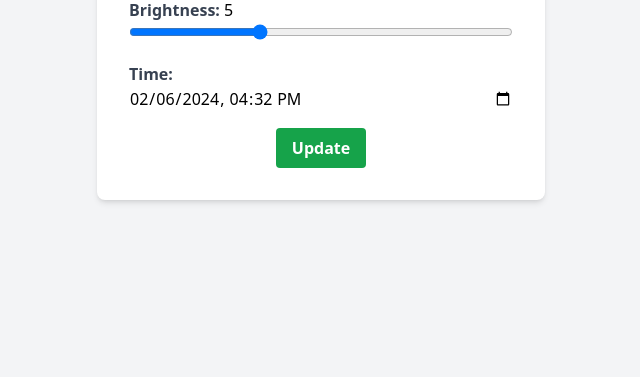
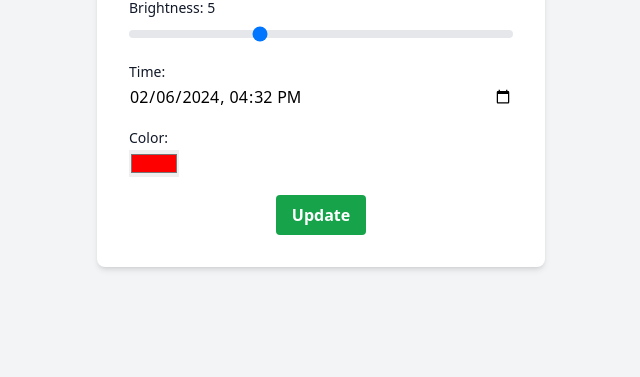
Before and after one commit to gurgleapps/Gurgle-Apps-Word-Clock, a plain HTML site: page src/www/time.html in a window 1280 px wide. Shown: the part 423-800 px from the top of the page, without its empty margins (319-959 px from the left). Drawn offline with Linux system fonts and the light colour scheme; no server answers.

Commit message:
single color time working

```diff
--- a/src/www/time.html
+++ b/src/www/time.html
@@ -68,16 +68,29 @@
       </div>
 
       <div class="mb-4">
-        <label for="brightnessControl" class="text-gray-700 font-semibold">Brightness: </label><span
-          x-text="settings.brightness"></span>
+        <label for="brightnessControl" class="block text-sm font-medium leading-6 text-gray-900">Brightness: <span
+          x-text="settings.brightness"></span></label>
         <input @change="brigtnessUpdated()" type="range" id="brightnessControl" min="0" max="15"
           x-model.number="settings.brightness" step="1" class="w-full">
       </div>
 
       <div class="mb-4">
-        <label for="timeControl" class="text-gray-700 font-semibold">Time:</label>
+        <label for="brightnessControl" class="block text-sm font-medium leading-6 text-gray-900">Brightness: <span
+          x-text="settings.brightness"></span></label>
+        <input @change="brigtnessUpdated()" type="range" id="brightnessControl" min="0" max="15"
+          x-model.number="settings.brightness" step="1" class="w-full h-2 bg-gray-200 rounded-lg appearance-none cursor-pointer dark:bg-gray-700">
+      </div>
+
+      <div class="mb-4">
+        <label for="timeControl" class="block text-sm font-medium leading-6 text-gray-900">Time:</label>
         <input @change="datetimeUpdated()" step="60" type="datetime-local" id="timeControl" x-model="newTimeString"
           class="w-full">
+      </div>
+
+      <!-- single color -->
+      <div class="mb-4">
+        <label for="" class="block text-sm font-medium leading-6 text-gray-900">Color:</label>
+        <input type="color" x-model="singeColorHex">
       </div>
 
       <div class="flex justify-center">
@@ -99,12 +112,14 @@
         timeDisplay: [0, 0, 0, 0, 0, 0],
         path: 'http://192.168.1.161', // use this for development
         newTimeString: '2099-01-02T03:04:05',
+        singeColorHex: '#ff0000',
         timeChanged: false,
         //path: '', //use this for production
         init() {
           console.log('init')
           this.getClockSettings()
           this.newTimeString = this.formatTime(this.dateToArray(new Date()), false)
+
         },
         async getClockSettings() {
           const response = await fetch(this.path + '/get-clock-settings')
@@ -112,6 +127,7 @@
             this.settings = await response.json()
             console.log(this.settings)
             this.timeDisplay = this.settings.time
+            this.singeColorHex = this.rgbArrayToHex(this.settings.single_color)
           }
         },
         async brigtnessUpdated() {
@@ -128,6 +144,7 @@
             this.settings.newTime = this.timeDisplay
           }
           this.settings.timeChanged = this.timeChanged
+          this.settings.single_color = this.hexToRgbArray(this.singeColorHex)
           const response = await fetch(this.path + '/set-clock-settings', {
             method: 'POST',
             headers: {
@@ -146,6 +163,12 @@
         },
         update() {
           this.updateSettings()
+        },
+        rgbArrayToHex(rgbArray) {
+          return '#' + rgbArray.map(v => v.toString(16).padStart(2, '0')).join('')
+        },
+        hexToRgbArray(hex) {
+          return [parseInt(hex.slice(1, 3), 16), parseInt(hex.slice(3, 5), 16), parseInt(hex.slice(5, 7), 16)]
         },
         dateStringToArray(dateString) {
           return dateString.split(/[-T:]/).map((v, i) => parseInt(v))
```
Also changed, not shown: src/www/styles.css.
